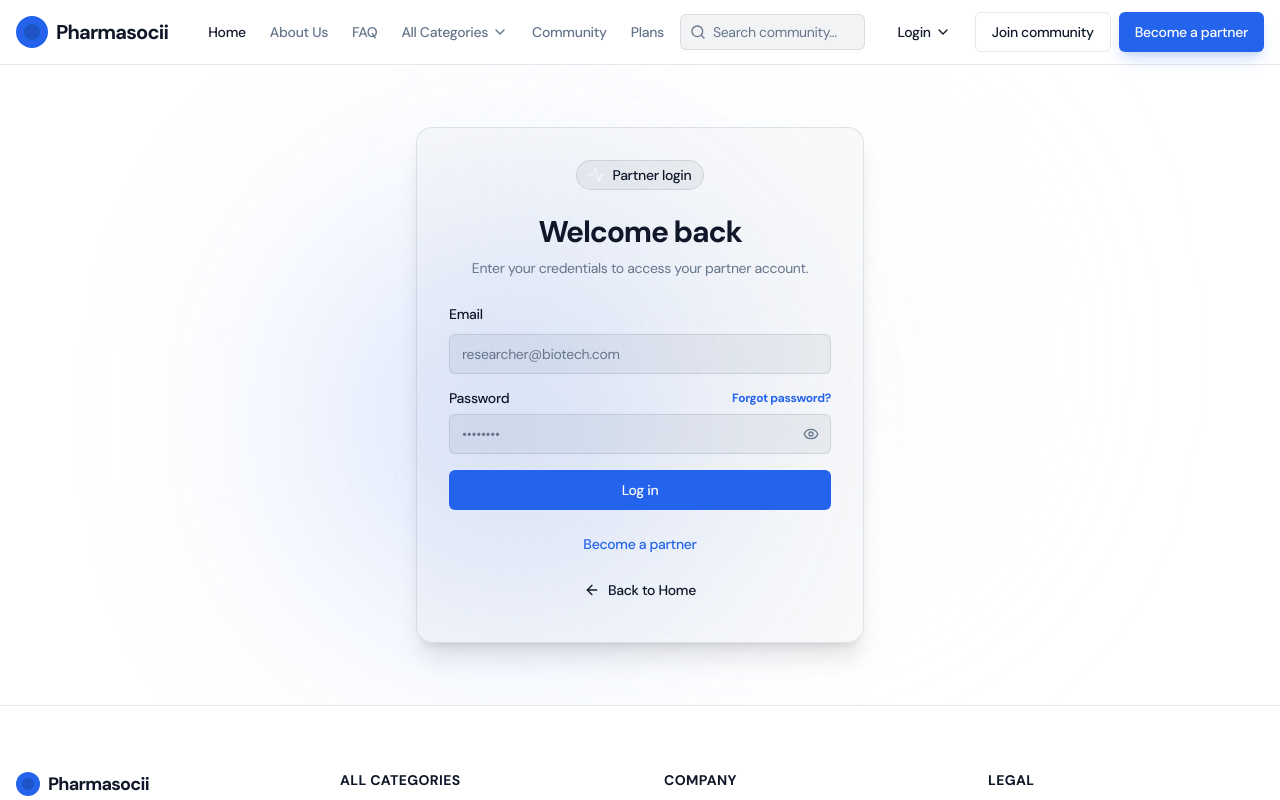
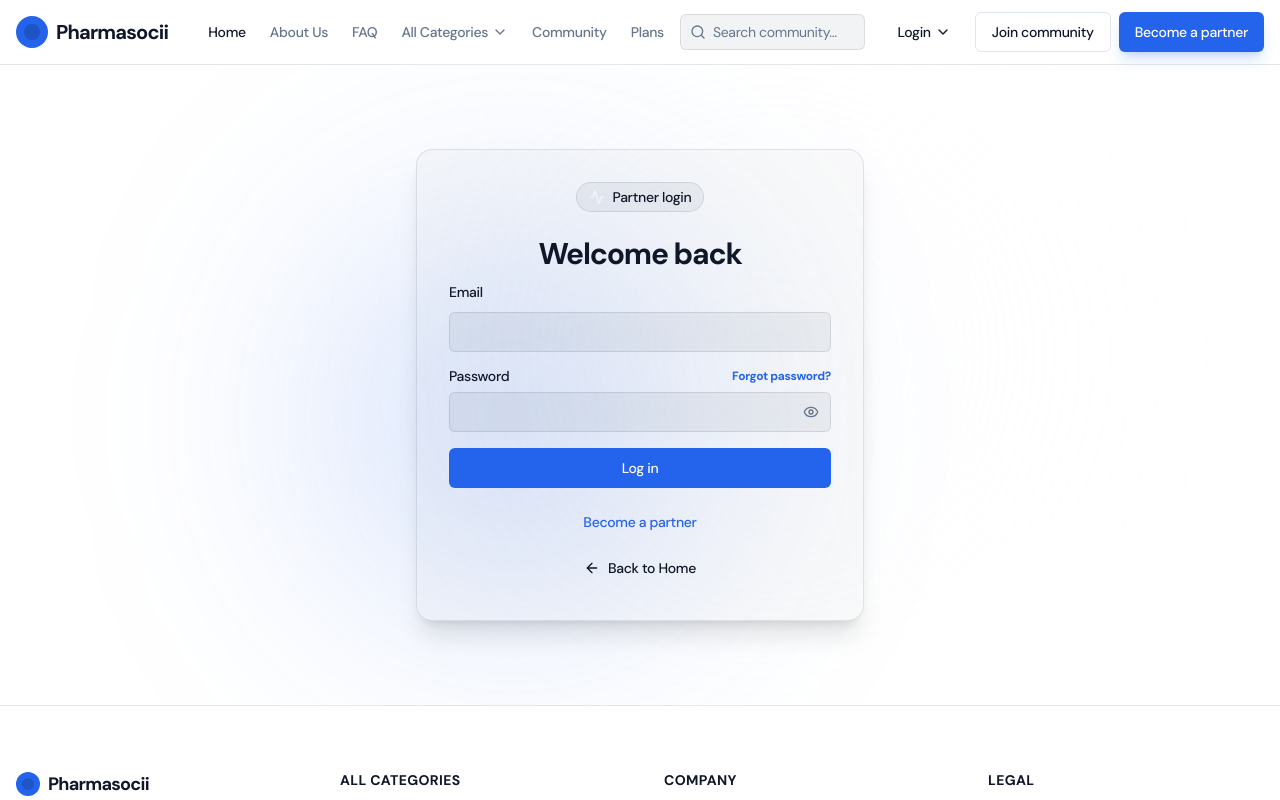
Before and after one commit to simran-kanda1/pharmasocii, a React (Vite) app: page /login in a window 1280 px wide. Shown: the top 800 px of the page. Built offline with nearby package versions, Linux system fonts and the light colour scheme; no server answers.

Commit message:
UI tweak: remove subtitle and placeholder text from Partner Login page

```diff
--- a/src/pages/Login.tsx
+++ b/src/pages/Login.tsx
@@ -62,9 +62,7 @@ export default function Login() {
                         <Activity className="w-4 h-4 mr-2 text-secondary" /> Partner login
                     </div>
                     <h1 className="text-3xl font-bold tracking-tight mb-2">Welcome back</h1>
-                    <p className="text-muted-foreground text-sm mb-6">
-                        Enter your credentials to access your partner account.
-                    </p>
+
                 </div>
 
                 <form onSubmit={handleLogin} className="space-y-4">
@@ -77,7 +75,7 @@ export default function Login() {
                             onChange={(e) => setEmail(e.target.value)}
                             required
                             autoComplete="email"
-                            placeholder="researcher@biotech.com"
+
                             className="bg-foreground/5 border-foreground/10"
                         />
                     </div>
@@ -96,7 +94,7 @@ export default function Login() {
                                 onChange={(e) => setPassword(e.target.value)}
                                 required
                                 autoComplete="current-password"
-                                placeholder="••••••••"
+
                                 className="bg-foreground/5 border-foreground/10 pr-10"
                             />
                             <button
```
Also changed, not shown: 1 other file (tests, documents, lock files or other folders).
